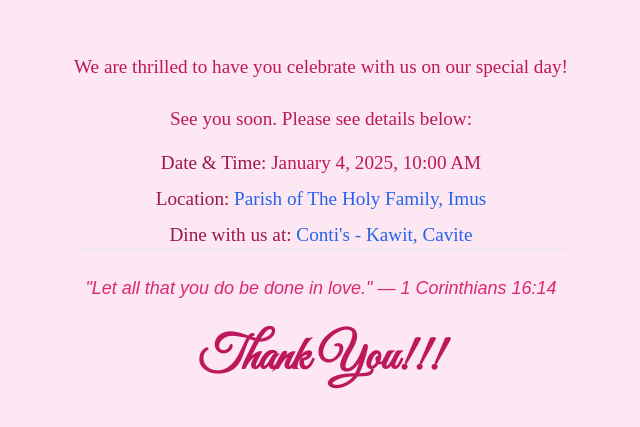
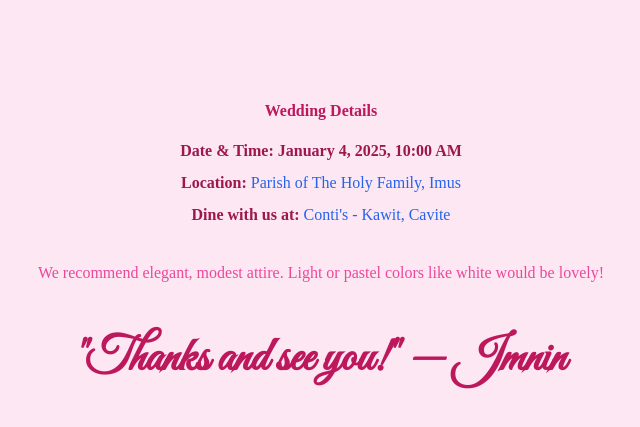
Before and after one commit to ninalamo/rsvp-app, a Next.js app: page /thank-you in a window 1280 px wide. Shown: the part 151-578 px from the top of the page, without its empty margins (319-959 px from the left). Built offline with nearby package versions, Linux system fonts and the light colour scheme.

Commit message:
with no thanks

```diff
--- a/app/rsvps/RsvpForm.jsx
+++ b/app/rsvps/RsvpForm.jsx
@@ -5,11 +5,12 @@ import { useEffect, useState } from "react";
 export default function RsvpForm() {
   const [form, setForm] = useState({ name: "", email: "", message: "", isAttending: false });
   const [guestType, setGuestType] = useState(""); // This will hold the type of guest (VIP/Peer)
+  const [isExpired, setIsExpired] = useState(false); // State to handle form expiration
   const searchParams = useSearchParams(); // Access the search parameters from the URL
   const router = useRouter(); // Get router instance
   const [imageUrl, setImageUrl] = useState(""); // URL for RSVP image
 
-  // Check query parameter when the page loads
+  // Check query parameter and expiration when the page loads
   useEffect(() => {
     const guest = searchParams.get("guest"); // Get the 'guest' query parameter from the URL
     if (guest === "vip") {
@@ -18,7 +19,14 @@ export default function RsvpForm() {
       setGuestType("Peer");
     }
     setImageUrl(`${window.location.origin}/images/rsvp.png`);
-  }, [searchParams]); // Re-run when searchParams changes
+
+    // Check if RSVP date is expired
+    const today = new Date();
+    const rsvpDeadline = new Date("2024-12-21");
+    if (today > rsvpDeadline) {
+      setIsExpired(true);
+    }
+  }, [searchParams]);
 
   const handleChange = (e) => {
     const { name, value, type, checked } = e.target;
@@ -30,6 +38,8 @@ export default function RsvpForm() {
 
   const handleSubmit = async (e) => {
     e.preventDefault();
+
+
 
     try {
       // Insert data into the Supabase table
@@ -51,6 +61,15 @@ export default function RsvpForm() {
       }
 
       console.log("Supabase Inserted Data:", data);
+
+      if (!form.isAttending) {
+        // If user is not attending, redirect to a simple "Thank You" page without details
+        if (typeof window !== "undefined") {
+          // Ensure the router runs only in the client-side environment
+          router.push("/thank-you-not-attending");
+        return;
+        }
+      }
 
       // Navigate to the Thank You page
       if (typeof window !== "undefined") {
@@ -79,7 +98,16 @@ export default function RsvpForm() {
             borderRadius: "8px",
           }}
         >
-          {/* RSVP Form */}
+          {isExpired ? (
+            <div className="text-center py-10">
+              <h5 className="text-3xl font-bold text-red-600">
+                RSVP Closed
+              </h5>
+              <p className="mt-4 text-gray-600">
+                Unfortunately, the RSVP period has ended. Thank you for your understanding!
+              </p>
+            </div>
+          ) : (
             <form
               onSubmit={handleSubmit}
               className="flex flex-col items-center justify-center space-y-8 w-full max-w-lg mx-auto p-6 bg-white shadow-lg rounded-lg"
@@ -99,7 +127,52 @@ export default function RsvpForm() {
               <p className="text-sm text-gray-500 text-center">
                 We&apos;re excited to share this joyous occasion and blessing with you!
                 Please let us know if you can attend and leave us a message!
+                <hr className="m-2"></hr>
+                <strong>Please respond on or before December 21, 2024</strong>
               </p>
+
+              {/* Wedding Details Card */}
+              <div className="w-full p-4 bg-pink-100 border border-pink-300 rounded-lg shadow-md text-center">
+                <small className="font-bold text-pink-800"> &quot;Let all that you do be done in love.&quot; — 1 Corinthians 16:14</small>
+                <p className="mt-2 text-gray-700">
+                  <span className="font-semibold">Date & Time:</span> January 4, 2025, 10:00 AM
+                </p>
+                <p className="mt-1 text-gray-700">
+                  <span className="font-semibold">Location:</span>&nbsp;
+                  <a
+                    href="https://www.google.com/maps?q=Parish+of+The+Holy+Family,+Imus"
+                    target="_blank"
+                    rel="noopener noreferrer"
+                    className="text-blue-600 hover:underline"
+                  >
+                    Parish of The Holy Family, Imus
+                  </a>
+
+                </p>
+                <p className="mt-1 text-gray-700">
+                  <span className="font-semibold">Reception:</span>&nbsp;
+                  <a
+                    href="https://www.contis.ph/tools/locations/locations/conti-s-bakeshop-restaurant-with-drive-thru-kawit-cavite"
+                    target="_blank"
+                    rel="noopener noreferrer"
+                    className="text-blue-600 hover:underline"
+                  >
+                    Conti&apos;s - Kawit, Cavite
+                  </a>
+
+                </p>
+
+                <p>
+
+
+                </p>
+                <p className="mt-4 text-gray-700 text-center font-medium">
+                  <span className="block text-pink-600">
+                  We&apos;d be happy to see you!
+                  </span>
+
+                </p>
+              </div>
 
               <div className="space-y-6 w-full">
                 {/* Name Field */}
@@ -118,7 +191,6 @@ export default function RsvpForm() {
                     className="mt-2 w-full px-4 py-3 border border-gray-300 rounded-lg shadow-sm focus:outline-none focus:ring-2 focus:ring-pink-400 focus:border-pink-400 transition duration-200"
                   />
                 </div>
-
 
                 {/* Message Field */}
                 <div className="flex flex-col w-full">
@@ -154,12 +226,14 @@ export default function RsvpForm() {
                   </label>
                 </div>
               </div>
+
+
+
+              {/* Conditional Messages based on Guest Type */}
               <div className="text-center">
-                {/* Conditional Messages based on Guest Type */}
                 {guestType === "VIP" && (
                   <small className="text-green-600 font-medium">
-                    &quot;We&apos;re so excited to celebrate with you, and we&apos;d love for you to bring your plus
-                    one to join in the fun! We can&apos;t wait to share this special day with you!&quot; <br /> JmNin
+                    &quot;We&apos;re so excited to celebrate with you, and we&apos;d love for you to bring your plus one to join in the fun! We can&apos;t wait to share this special day with you!&quot; <br /> JmNin
                   </small>
                 )}
 
@@ -169,14 +243,16 @@ export default function RsvpForm() {
                   </small>
                 )}
               </div>
+
               {/* Submit Button */}
               <button
                 type="submit"
-              className="w-full bg-gradient-to-r from-pink-500 to-pink-600 text-white font-semibold py-3 px-6 rounded-lg shadow-lg hover:from-pink-600 hover:to-pink-700 transition duration-200 transform hover:scale-105"
+                className="w-full bg-gradient-to-r from-pink-400 via-pink-500 to-pink-600 text-white font-medium py-3 px-6 rounded-md shadow-lg hover:shadow-pink-400 focus:ring-4 focus:outline-none focus:ring-pink-400"
               >
                 Submit RSVP
               </button>
             </form>
+          )}
         </div>
       </div>
     </div>
--- a/app/thank-you/page.jsx
+++ b/app/thank-you/page.jsx
@@ -10,94 +10,80 @@ export default function ThankYou() {
     setIsClient(true);
   }, []);
 
-
   // If the component is still rendering on the server, render a fallback message
   if (!isClient) {
     return null;
   }
 
   return (
-
     <div className="min-h-screen bg-pink-100 flex flex-col items-center justify-center py-10 px-6">
       {/* Content Section */}
-      <header className="text-center mb-12"  id="thank-you-content">
-        <p
-          className="text-lg text-pink-700 mb-6"
-          style={{
-            fontFamily: "'Merriweather', serif",
-            fontSize: "1.2rem",
-            fontWeight: "400",
-          }}
-        >
-          We are thrilled to have you celebrate with us on our special day!
-          <br />
-        </p>
+      <header className="text-center mb-12" id="thank-you-content">
 
         {/* Event Details */}
-        <div
-          className="text-pink-700 text-lg"
-          style={{
-            fontFamily: "'Merriweather', serif",
-            fontSize: "1.2rem",
-            fontWeight: "400",
-          }}
-        >
-          <p className="mb-4"> See you soon. Please see details below:</p>
-          <p className="mb-2">
-            <span className=" text-pink-800">Date & Time:</span>&nbsp;January 4, 2025, 10:00 AM
+        <div className="text-center mb-8">
+          <h2
+            className="text-pink-700 font-bold mb-4"
+            style={{
+              fontFamily: "'Merriweather', serif", // Uniform font family for headings
+            }}
+          >
+            Wedding Details
+          </h2>
+
+          <p className="mb-2" style={{ fontFamily: "'Merriweather', serif" }}>
+            <span className="text-pink-800 font-bold">Date & Time:&nbsp;January 4, 2025, 10:00 AM</span>
           </p>
 
-          <p className="mb-2">
-            <span className=" text-pink-800">Location:</span>&nbsp;
+          <p className="mb-2" style={{ fontFamily: "'Merriweather', serif" }}>
+            <span className="text-pink-800 font-bold">Location:</span>&nbsp;
             <a
               href="https://www.google.com/maps?q=Parish+of+The+Holy+Family,+Imus"
               target="_blank"
               rel="noopener noreferrer"
               className="text-blue-600 hover:underline"
-              style={{
-                fontFamily: "'Merriweather', serif",
-                fontSize: "1.2rem",
-                fontWeight: "400",
-              }}
             >
               Parish of The Holy Family, Imus
             </a>
           </p>
 
-          <p>
-            <span className=" text-pink-800">Dine with us at:</span>&nbsp;
+          <p style={{ fontFamily: "'Merriweather', serif" }}>
+            <span className="text-pink-800 font-bold">Dine with us at:</span>&nbsp;
             <a
               href="https://www.contis.ph/tools/locations/locations/conti-s-bakeshop-restaurant-with-drive-thru-kawit-cavite"
               target="_blank"
               rel="noopener noreferrer"
               className="text-blue-600 hover:underline"
-              style={{
-                fontFamily: "'Merriweather', serif",
-                fontSize: "1.2rem",
-                fontWeight: "400",
-              }}
             >
               Conti&apos;s - Kawit, Cavite
             </a>
           </p>
         </div>
-        <hr />
-        <br />
-        {/* Scripture */}
-        <div className="text-center mb-8">
-          <p className="text-lg italic text-pink-600">
-            &quot;Let all that you do be done in love.&quot; — 1 Corinthians 16:14
+
+        {/* Dress Code Section */}
+        <div className="mt-8 text-center">
+
+          <p
+            className="text-lg text-pink-500"
+            style={{
+              fontFamily: "'Merriweather', serif",
+              fontSize: "1rem",
+              fontWeight: "300", // Lighter font weight
+            }}
+          >
+            We recommend elegant, modest attire. Light or pastel colors like white would be lovely!
           </p>
         </div>
-        <h1
+      </header>
+      <h3
           className="text-5xl font-bold text-pink-700 mb-4"
           style={{
-            fontFamily: "'Great Vibes', cursive",
+            fontFamily: "'Great Vibes', cursive", // Keep cursive font for the quote
           }}
         >
-          Thank You!!!
-        </h1>
-      </header>
+          &quot;Thanks and see you!&quot; — Jmnin
+        </h3>
+
     </div>
   );
 }
```
Also changed, not shown: app/thank-you-not-attending/page.jsx (added, +44 -0 lines). Lines whose indentation alone changed are shown as unchanged.
